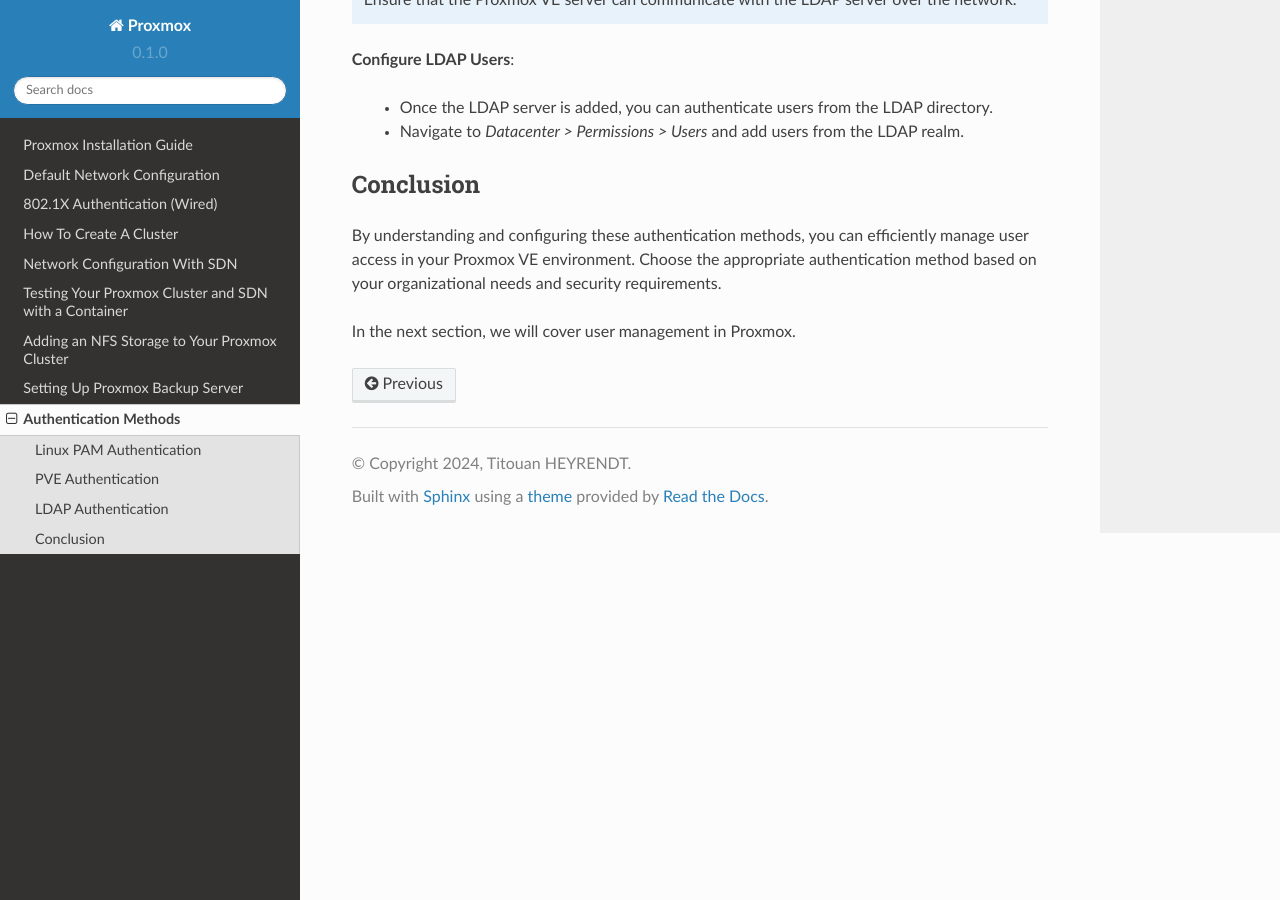
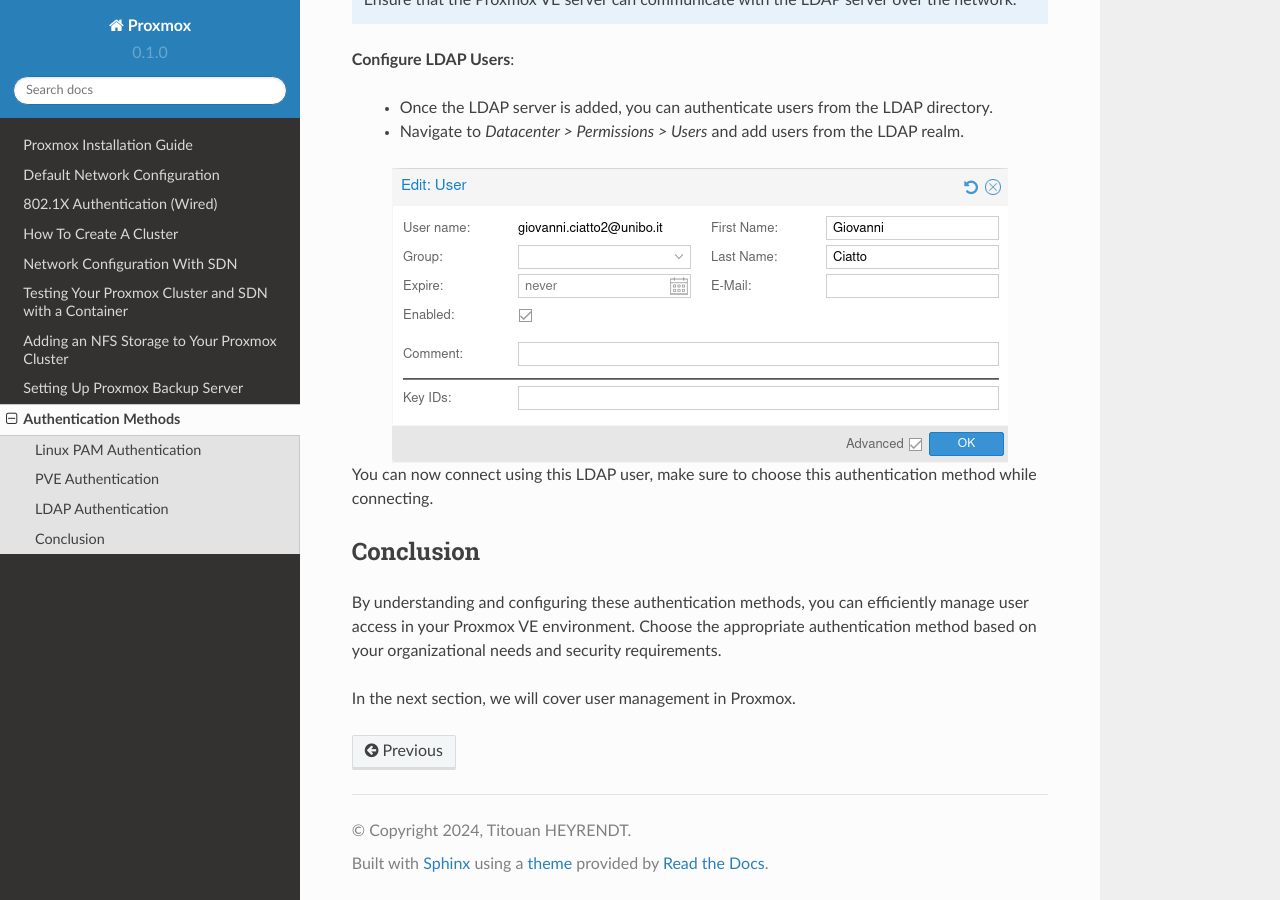
Before and after one commit to T2an/proxmox, a Sphinx documentation site: the page built from docs/source/auth.rst, in a window 1280 px wide and 900 px high, scrolled down 1614 px. Built offline with Sphinx 7.4.7 and the Read the Docs theme 2.0.0, drawn with Linux system fonts in a browser that asks for light colours.

```diff
--- a/docs/source/auth.rst
+++ b/docs/source/auth.rst
@@ -51,11 +51,12 @@
     - Once the LDAP server is added, you can authenticate users from the LDAP directory.
     - Navigate to `Datacenter > Permissions > Users` and add users from the LDAP realm.
 
+
 .. image:: ./images/LDAP_user.png
     :alt: Adding an LDAP user
     :align: center
 
-    - you can now connect using this LDAP user, make sure to choose this authentication method while connecting.
+You can now connect using this LDAP user, make sure to choose this authentication method while connecting.
 
 Conclusion
 ----------
```
Also changed, not shown: docs/source/user_management.rst (added).
